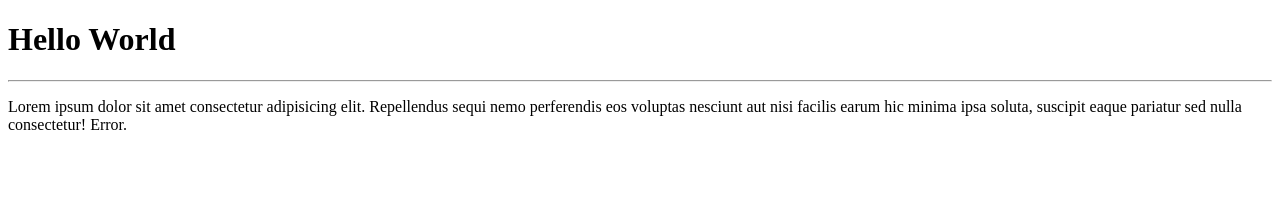
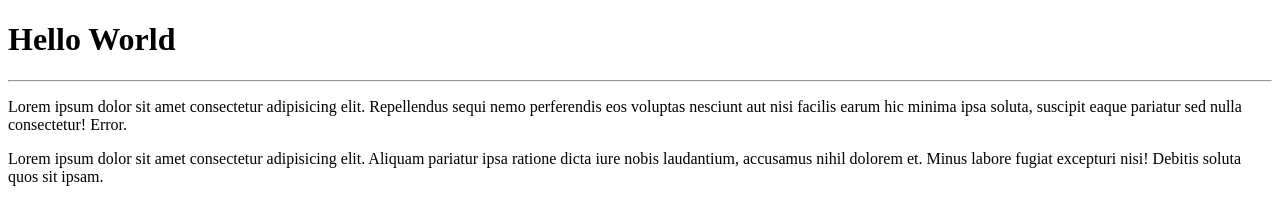
Before and after one commit to wendelpires/Hello-World, a plain HTML site: page site-exemplo/index.html in a window 1280 px wide. Drawn offline with Linux system fonts and the light colour scheme.

Commit message:
Adicionei um parágrafo

```diff
--- a/site-exemplo/index.html
+++ b/site-exemplo/index.html
@@ -10,5 +10,6 @@
     <h1>Hello World</h1>
     <hr>
     <p>Lorem ipsum dolor sit amet consectetur adipisicing elit. Repellendus sequi nemo perferendis eos voluptas nesciunt aut nisi facilis earum hic minima ipsa soluta, suscipit eaque pariatur sed nulla consectetur! Error.</p>
+    <p>Lorem ipsum dolor sit amet consectetur adipisicing elit. Aliquam pariatur ipsa ratione dicta iure nobis laudantium, accusamus nihil dolorem et. Minus labore fugiat excepturi nisi! Debitis soluta quos sit ipsam.</p>
 </body>
 </html>
```
